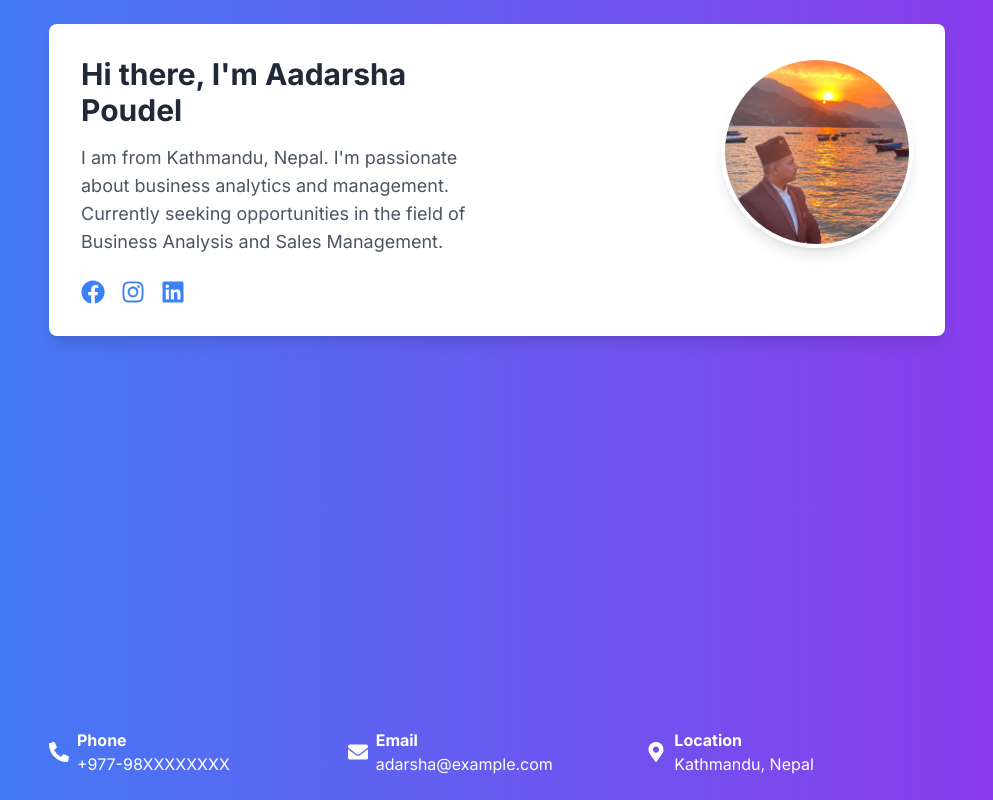
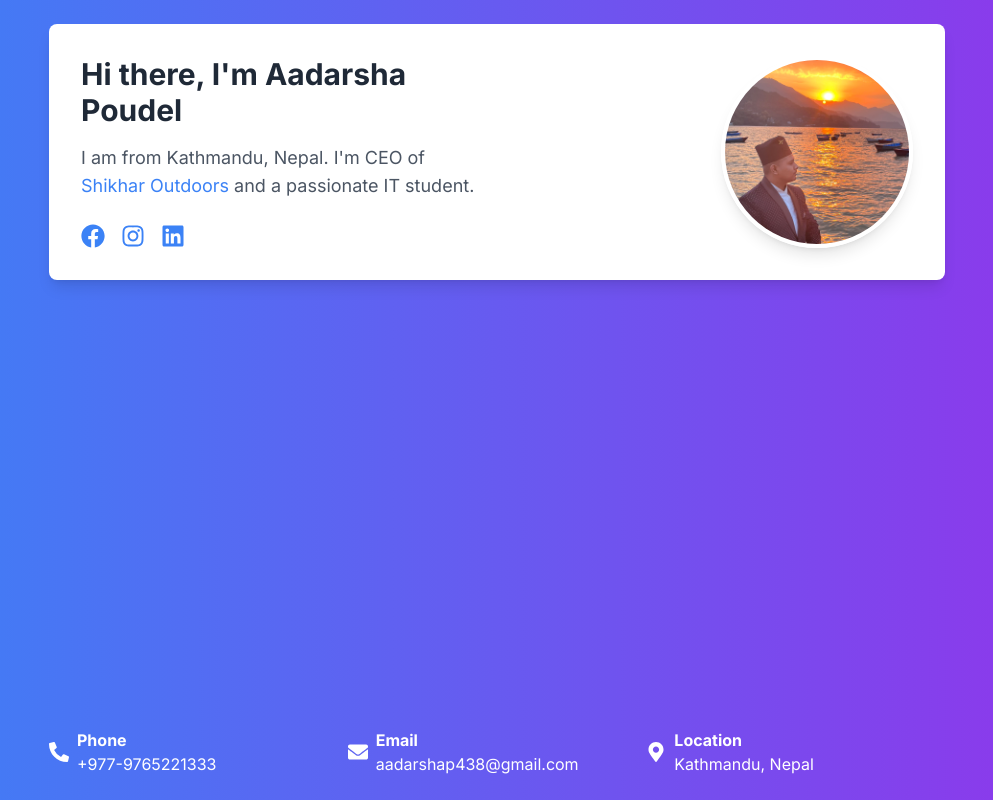
Before and after one commit to Shikharoutdoor/my-site, a Next.js app: page / in a window 1280 px wide. Shown: the whole page, without its empty margins (143-1136 px from the left). Built offline with nearby package versions, Linux system fonts and the light colour scheme.

Commit message:
chore: My homepage added

```diff
--- a/app/page.tsx
+++ b/app/page.tsx
@@ -14,16 +14,16 @@ export default function Home() {
             Hi there, I&apos;m Aadarsha Poudel
           </h1>
           <p className="text-lg text-gray-600 mb-6">
-            I am from Kathmandu, Nepal. I&apos;m passionate about business analytics and management. Currently seeking opportunities in the field of Business Analysis and Sales Management.
+            I am from Kathmandu, Nepal. I&apos;m CEO of <a href= "https://www.instagram.com/shikharoutdoor" className="text-blue-500">Shikhar Outdoors</a> and a passionate IT student.
           </p>
           <div className="flex justify-center md:justify-start space-x-4 text-blue-500">
-            <a href="https://facebook.com/yourusername" className="hover:text-blue-700">
+            <a href="https://www.facebook.com/people/Aadarsha-Poudel/pfbid02vV76Gj4SFP4gg2sRDNdm8823VdS2Rura1QSs91Zg3evWXfGoVhnB2h1Z5kqx3jpbl/?mibextid=LQQJ4d" className="hover:text-blue-700">
               <FaFacebook size={24} />
             </a>
-            <a href="https://instagram.com/yourusername" className="hover:text-pink-600">
+            <a href="https://www.instagram.com/pp_oudel" className="hover:text-pink-600">
               <FaInstagram size={24} />
             </a>
-            <a href="https://linkedin.com/in/yourusername" className="hover:text-blue-700">
+            <a href="https://www.linkedin.com/in/aadarsha-poudel-7b00ab27a/" className="hover:text-blue-700">
               <FaLinkedin size={24} />
             </a>
           </div>
@@ -53,7 +53,7 @@ export default function Home() {
             <FaPhoneAlt size={20} />
             <div>
               <p className="font-bold">Phone</p>
-              <p>+977-98XXXXXXXX</p>
+              <p>+977-9765221333</p>
             </div>
           </div>
 
@@ -62,7 +62,7 @@ export default function Home() {
             <FaEnvelope size={20} />
             <div>
               <p className="font-bold">Email</p>
-              <p>adarsha@example.com</p>
+              <p>aadarshap438@gmail.com</p>
             </div>
           </div>
 
```
